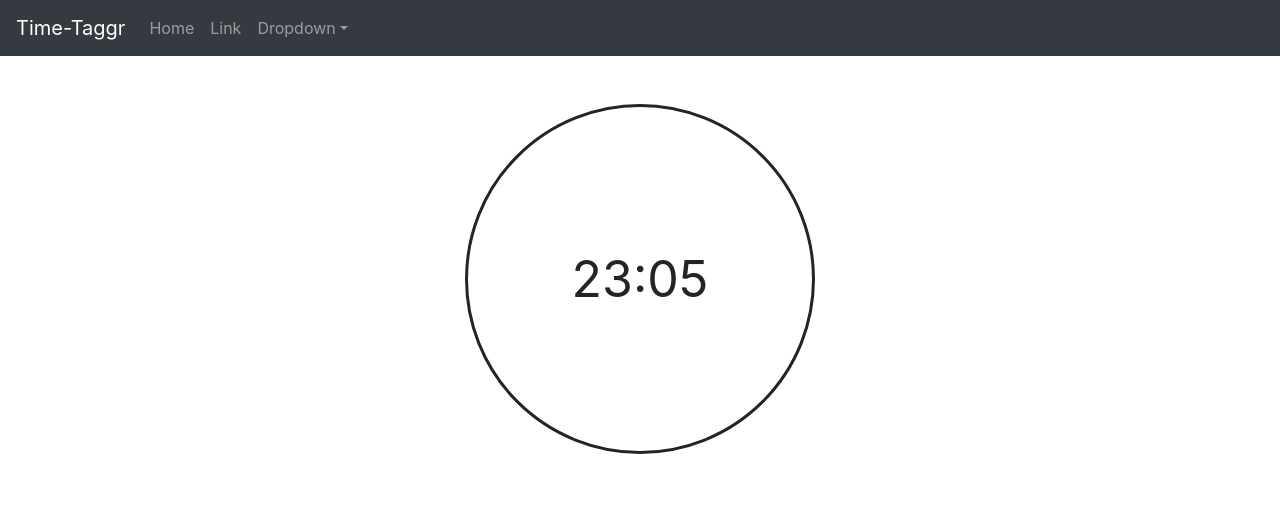
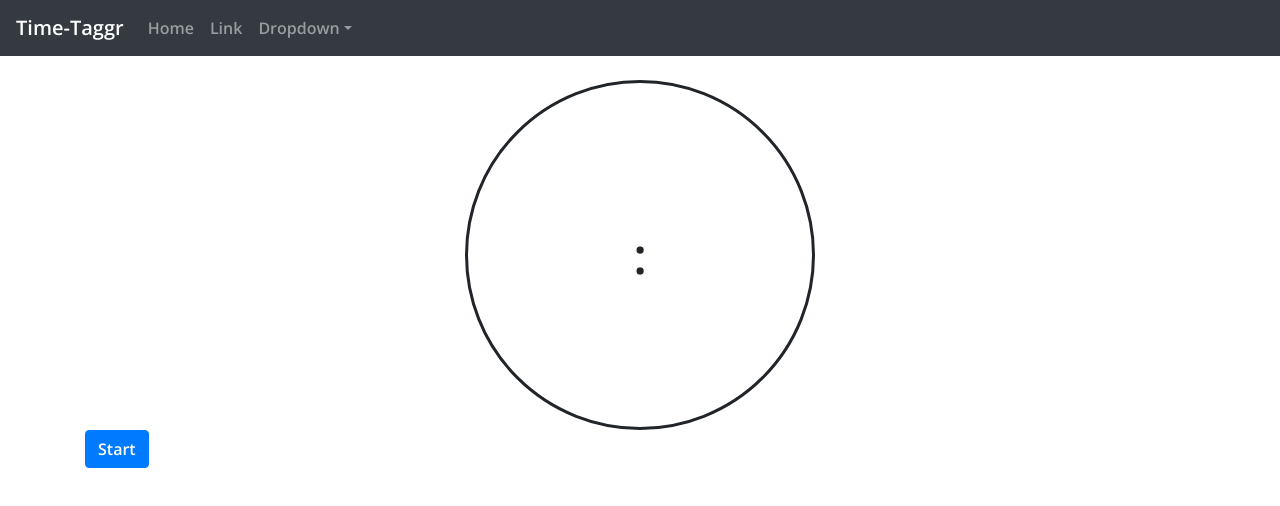
Before and after one commit to ericmiranda7/time-taggr, a React (Create React App) app: page / in a window 1280 px wide. Shown: the top 506 px of the page. Built offline with nearby package versions, Linux system fonts and the light colour scheme.

Commit message:
implement basic timer

```diff
--- a/package.json
+++ b/package.json
@@ -9,7 +9,10 @@
     "react": "^17.0.2",
     "react-bootstrap": "^1.6.1",
     "react-dom": "^17.0.2",
+    "react-redux": "^7.2.4",
     "react-scripts": "4.0.3",
+    "react-timer-hook": "^3.0.3",
+    "redux-devtools-extension": "^2.13.9",
     "web-vitals": "^1.1.2"
   },
   "scripts": {
--- a/public/index.html
+++ b/public/index.html
@@ -22,8 +22,13 @@
       work correctly both with client-side routing and a non-root public URL.
       Learn how to configure a non-root public URL by running `npm run build`.
     -->
+  <!--Bootstrap cdn-->
   <link rel="stylesheet" href="https://maxcdn.bootstrapcdn.com/bootstrap/4.3.1/css/bootstrap.min.css"
     integrity="sha384-ggOyR0iXCbMQv3Xipma34MD+dH/1fQ784/j6cY/iJTQUOhcWr7x9JvoRxT2MZw1T" crossorigin="anonymous" />
+  <!--Google fonts-->
+  <link rel="preconnect" href="https://fonts.gstatic.com">
+  <link href="https://fonts.googleapis.com/css2?family=Open+Sans:wght@600&display=swap" rel="stylesheet">
+
   <title>React App</title>
 </head>
 
--- a/src/App.css
+++ b/src/App.css
@@ -1,38 +1,3 @@
-.App {
-  text-align: center;
+body {
+  font-family: 'Open Sans', sans-serif;;
 }
-
-.App-logo {
-  height: 40vmin;
-  pointer-events: none;
-}
-
-@media (prefers-reduced-motion: no-preference) {
-  .App-logo {
-    animation: App-logo-spin infinite 20s linear;
-  }
-}
-
-.App-header {
-  background-color: #282c34;
-  min-height: 100vh;
-  display: flex;
-  flex-direction: column;
-  align-items: center;
-  justify-content: center;
-  font-size: calc(10px + 2vmin);
-  color: white;
-}
-
-.App-link {
-  color: #61dafb;
-}
-
-@keyframes App-logo-spin {
-  from {
-    transform: rotate(0deg);
-  }
-  to {
-    transform: rotate(360deg);
-  }
-}
--- a/src/App.js
+++ b/src/App.js
@@ -1,12 +1,29 @@
 import NavigationBar from './components/NavigationBar'
 import Clock from './components/Clock'
+import { useDispatch, useSelector } from 'react-redux'
+import { setTimer, startTimer } from './reducers/timerReducer'
+import { useEffect } from 'react'
+import { Button } from 'react-bootstrap'
 
 const App = () => {
+  const timer = useSelector(state => state)
+  const dispatch = useDispatch()
+
+  // initialise timer
+  useEffect(() => {
+  dispatch(setTimer(1))
+  }, [dispatch])
+
+  const handleStartTimerClick = () => {
+    startTimer(dispatch)
+  }
+
   return (
     <div>
       <NavigationBar />
-      <div className="container mt-5">
-        <Clock />
+      <div className="container mt-4">
+        <Clock timer={timer} />
+        <Button variant="primary" onClick={handleStartTimerClick}>Start</Button>
       </div>
     </div>
   )
--- a/src/components/Clock.js
+++ b/src/components/Clock.js
@@ -1,4 +1,4 @@
-const Clock = () => {
+const Clock = ({ timer }) => {
   const styles = {
     clock: {
       height: '350px',
@@ -11,14 +11,14 @@ const Clock = () => {
     'time-text': {
       fontSize: '50px'
     }
-}
+  }
 
-return (
-  <div className="mx-auto rounded-circle" style={styles.clock}>
-    <p className="mb-0" style={styles['time-text']}>23:05</p>
-  </div>
+  return (
+    <div className="mx-auto rounded-circle" style={styles.clock}>
+      <p className="mb-0" style={styles['time-text']}>{timer.minutes}:{timer.seconds}</p>
+    </div>
+  )
 
-)
 }
 
 export default Clock
--- /dev/null
+++ b/src/reducers/timerReducer.js
@@ -0,0 +1,65 @@
+const initialState = {
+  start: null,
+  diff: null,
+  minutes: null,
+  seconds: null,
+  duration: null,
+  expired: false
+}
+
+let interval
+
+export const tick = () => {
+  return { type: 'TICK' }
+}
+
+export const setTimer = duration => {
+  return { type: 'SET_TIMER', payload: { duration: duration * 60 } }
+}
+
+export const setStart = () => {
+  return { type: 'START_TIMER' }
+}
+
+export const startTimer = dispatch => {
+  dispatch(setStart())
+  dispatch(tick())
+
+  setInterval(() => {
+    dispatch(tick())
+  }, 1000)
+}
+
+const timerReducer = (state = initialState, action) => {
+  switch (action.type) {
+    case 'SET_TIMER':
+      return { ...state, duration: action.payload.duration }
+    case 'TICK':
+      if (!state.expired) {
+        const diff = state.duration - (((Date.now() - state.start) / 1000) | 0)
+
+        console.log(state.start)
+
+        let minutes = (diff / 60) | 0
+        let seconds = (diff % 60) | 0
+
+        minutes = minutes < 10 ? "0" + minutes : minutes
+        seconds = seconds < 10 ? "0" + seconds : seconds
+
+        let start = state.start
+        let expired = state.expired
+        if (diff <= 0) {
+          expired = true
+        }
+        return { ...state, diff, minutes, seconds, start, expired }
+      }
+      clearInterval(interval)
+      return state
+    case 'START_TIMER':
+      return { ...state, start: Date.now() }
+    default:
+      return state
+  }
+}
+
+export default timerReducer
--- /dev/null
+++ b/src/store.js
@@ -0,0 +1,7 @@
+import { createStore } from 'redux'
+import timerReducer from './reducers/timerReducer'
+import { composeWithDevTools } from 'redux-devtools-extension'
+
+const store = createStore(timerReducer, composeWithDevTools())
+
+export default store
```
Also changed, not shown: src/index.js (+5 -2 lines), 1 other file (tests, documents, lock files or other folders).
